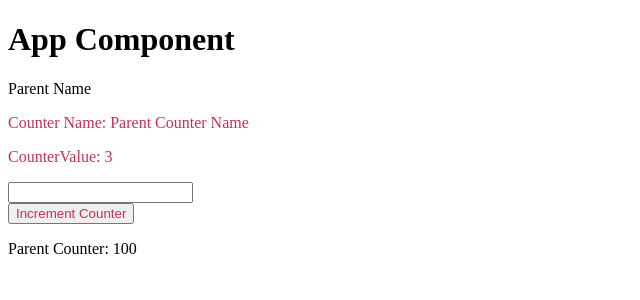
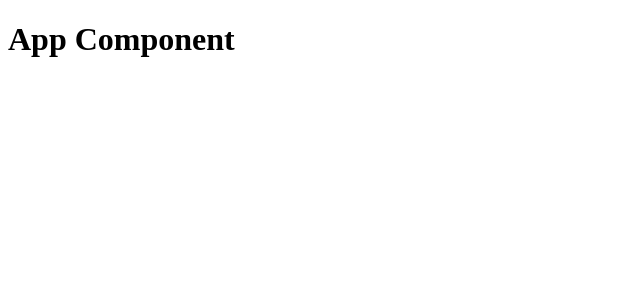
Before and after one commit to matoka02/itdvn-angular, an Angular app: page / in a window 1280 px wide. Shown: the top 300 px of the page, without its empty margins (0-640 px from the left). Built offline with nearby package versions, Linux system fonts and the light colour scheme.

Commit message:
update lesson-06

```diff
--- a/src/app/components/child/child.component.html
+++ b/src/app/components/child/child.component.html
@@ -7,10 +7,28 @@
 
 <!-- рефакторинг с интерполяцией -->
 
-<div>
+<!-- <div>
   <p>Counter Name: {{name}}</p>
   <p>CounterValue: {{counterValue}}</p>
   <input type="text" (input)="onInputChange($event)">
 </div>
 
-<button (click)="increment()">Increment Counter</button>
+<button (click)="increment()">Increment Counter</button> -->
+
+<!-- проекция контента -->
+
+<!-- <p>under me content for Parent Component</p>
+<hr>
+<ng-content></ng-content> -->
+
+<!-- переменные шаблона @ViewChild -->
+
+<!-- <div [class.red]="isRed">
+  <span>Text to change</span>
+</div>
+
+<button (click)="changeColor()">Change color</button> -->
+
+<!-- переменные шаблона @ViewChildren -->
+
+<!-- <div [class.red]="isRed"></div> -->
--- a/src/app/components/child/child.component.scss
+++ b/src/app/components/child/child.component.scss
@@ -1,7 +1,25 @@
+// div {
+//   color: #34558b;
+// }
+
+// button {
+//   color: #34558b;
+// }
+
+// .red {
+//   font-weight: bolder;
+//   color: #be3455;
+// }
+
+// переменные шаблона @ViewChildren
+
 div {
-  color: #be3455;
+  width: 100px;
+  height: 100px;
+  margin: 10px;
+  border: 1px solid black;
 }
 
-button {
-  color: #be3455;
+.red {
+  background-color: #be3455;
 }
--- a/src/app/components/child/child.component.ts
+++ b/src/app/components/child/child.component.ts
@@ -14,19 +14,34 @@ export class ChildComponent {
   // };
 
   // рефакторинг с интерполяцией
-  @Input() name = 'Child Counter Name';
-  @Input('step') stepCounter = 3;
-  @Input() counterValue = 0;
-  increment() {
-    this.counterValue = this.counterValue + this.stepCounter;
-    this.counterChange.emit(this.counterValue);
-  };
-  @Output() inputChange = new EventEmitter<string>();
-  @Output() counterChange = new EventEmitter<number>();
+  // @Input() name = 'Child Counter Name';
+  // @Input('step') stepCounter = 3;
+  // @Input() counterValue = 0;
+  // increment() {
+  //   this.counterValue = this.counterValue + this.stepCounter;
+  //   this.counterChange.emit(this.counterValue);
+  // };
+  // @Output() inputChange = new EventEmitter<string>();
+  // @Output() counterChange = new EventEmitter<number>();
 
-  onInputChange(event: Event) {
-    // @ts-ignore
-    this.inputChange.emit(event.target.value)
-  };
+  // onInputChange(event: Event) {
+  //   // @ts-ignore
+  //   this.inputChange.emit(event.target.value)
+  // };
+
+  // переменные шаблона @ViewChild
+  // isRed = false;
+  // changeColor(){
+  //   this.isRed = !this.isRed
+  // };
+
+  // переменные шаблона @ViewChildren
+  // isRed = false;
+  // childColorChange(){
+  //   this.isRed = !this.isRed
+  // };
 
 }
+
+// 29-55
+// 33-40
--- a/src/app/components/parent/parent.component.html
+++ b/src/app/components/parent/parent.component.html
@@ -6,7 +6,8 @@
 ></app-child> -->
 
 <!-- рефакторинг с интерполяцией -->
-<p>{{parentName}}</p>
+
+<!-- <p>{{parentName}}</p>
 <app-child
   name="Parent Counter Name"
   [counterValue]="startCount"
@@ -14,4 +15,40 @@
   (inputChange)="handleInputChange($event)"
   (counterChange)="handleChildCounterChange($event)"
 ></app-child>
-<p>Parent Counter: {{parentCounter}}</p>
+<p>Parent Counter: {{parentCounter}}</p> -->
+
+<!-- проекция контента -->
+
+<!-- <app-child>first</app-child>
+<app-child>second</app-child>
+<app-child>third</app-child>
+<app-child>fours</app-child> -->
+
+<!-- переменные шаблона @ViewChild -->
+
+<!-- <app-child #child></app-child>
+<div>
+  <button (click)="child.changeColor()">Change color in ParentComponent</button>
+</div>
+<div>
+  <button (click)="changeChildColor()">Change color by viewChild</button>
+</div>
+
+<input #parentInput type="text">
+<p>{{currentText}}</p>
+<div>
+  <button (click)="updateText()">Change text</button>
+  <button (click)="takeFocus()">Take me in focus</button>
+</div> -->
+
+<!-- переменные шаблона @ViewChildren -->
+
+<!-- <app-child #child></app-child>
+<app-child #child></app-child>
+<app-child></app-child>
+<app-child #child></app-child>
+<app-child></app-child>
+
+<div>
+  <button (click)="changeColor()">Change color in child</button>
+</div> -->
--- a/src/app/components/parent/parent.component.ts
+++ b/src/app/components/parent/parent.component.ts
@@ -1,4 +1,7 @@
-import { Component } from '@angular/core';
+import { Component, ElementRef, QueryList, ViewChildren } from '@angular/core';
+import { ViewChild } from '@angular/core';
+
+import { ChildComponent } from './../child/child.component';
 
 @Component({
   selector: 'app-parent',
@@ -6,16 +9,44 @@ import { Component } from '@angular/core';
   styleUrls: ['./parent.component.scss']
 })
 export class ParentComponent {
-  startCount = 3;
-  parentStepValue = 5;
-  parentName = 'Parent Name'
-  parentCounter = 100;
+  // startCount = 3;
+  // parentStepValue = 5;
+  // parentName = 'Parent Name'
+  // parentCounter = 100;
 
-  // рефакторинг с интерполяцией
-  handleInputChange(str: string){
-    this.parentName = str;
-  };
-  handleChildCounterChange(num:number){
-    this.parentCounter = num;
-  }
+  // // рефакторинг с интерполяцией
+  // startCount = 3;
+  // parentStepValue = 5;
+  // parentName = 'Parent Name'
+  // parentCounter = 100;
+  // handleInputChange(str: string){
+  //   this.parentName = str;
+  // };
+  // handleChildCounterChange(num:number){
+  //   this.parentCounter = num;
+  // };
+
+  // // переменные шаблона @ViewChild
+  // @ViewChild('child') childComponent: ChildComponent | undefined;
+  // changeChildColor(){
+  //   this.childComponent?.changeColor();
+  // };
+
+  // currentText = 'Default Text';
+  // @ViewChild('parentInput') inputValue: ElementRef | undefined;
+  // updateText(){
+  //   this.currentText = this.inputValue?.nativeElement.value
+  // };
+  // takeFocus(){
+  //   this.inputValue?.nativeElement.focus()
+  // };
+
+  // переменные шаблона @ViewChildren
+
+  // @ViewChildren('child') childList: QueryList<ChildComponent> | undefined;
+  // changeColor() {
+  //   this.childList?.forEach(comp => comp.childColorChange())
+  // };
+
+
 }
```
